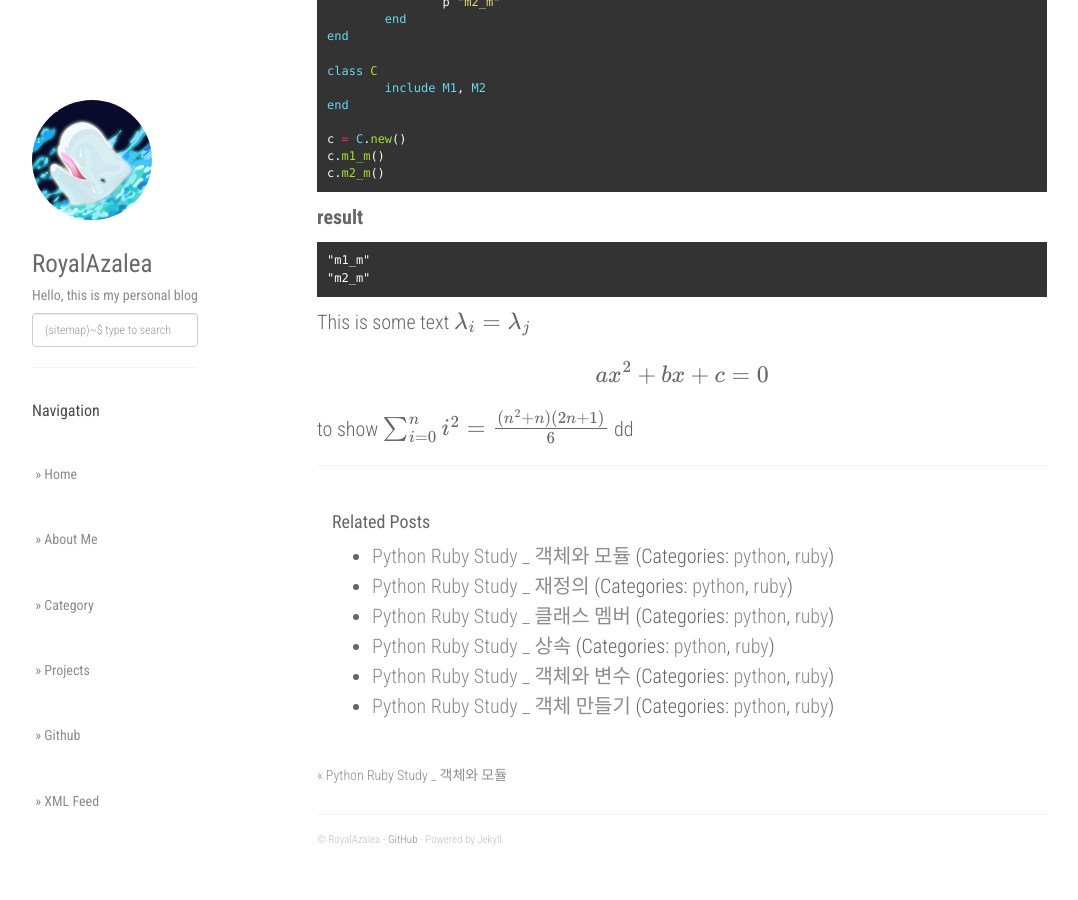
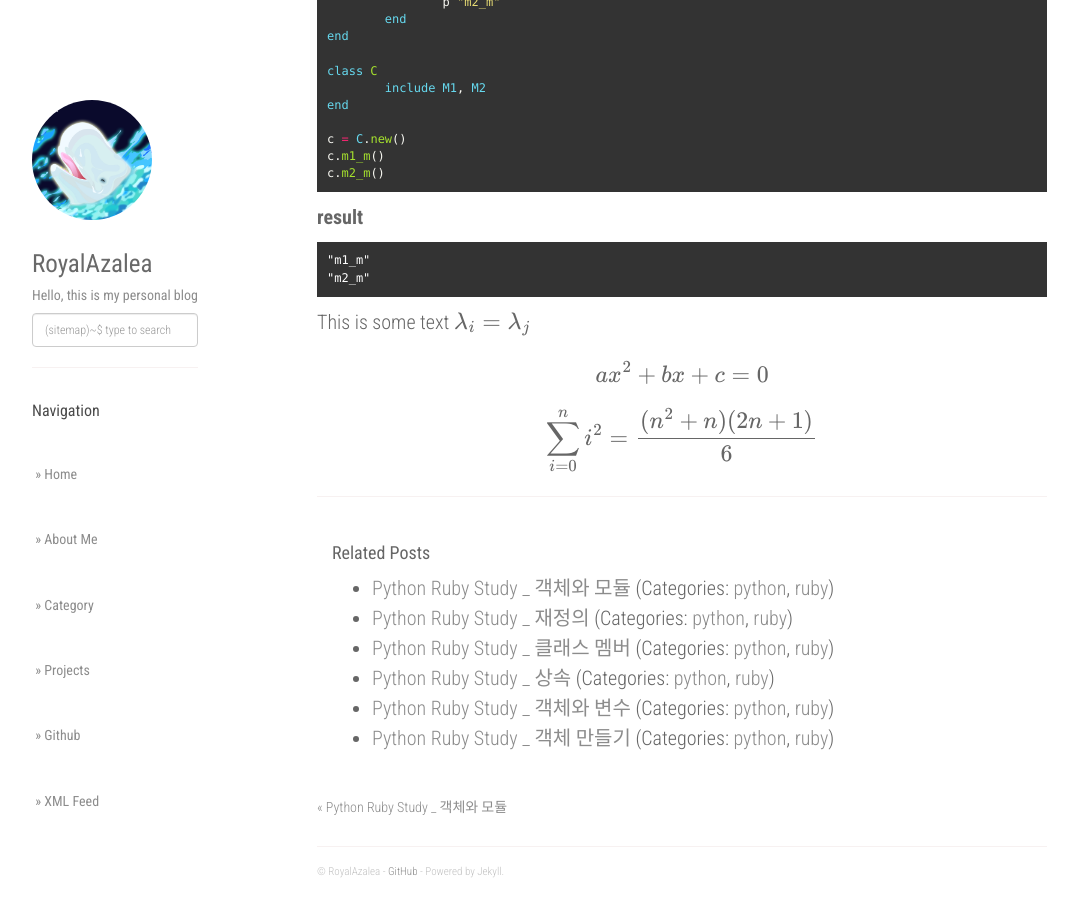
Before and after one commit to RoyalAzalea/RoyalAzalea.github.io, a Jekyll site: the page built from _posts/python-ruby-study/2017-02-07-python-ruby-study3.md, in a window 1280 px wide and 900 px high, scrolled down 2018 px. Shown: the whole window, without its empty margins (53-1131 px from the left). Built offline with Jekyll 4.4.1, drawn with Linux system fonts in a browser that asks for light colours; nearby versions of some CDN libraries; formulas are drawn with MathJax 3; before the commit the page ends 2886 px from its top, so only the background shows below that.

Commit message:
update_test

```diff
--- a/_posts/python-ruby-study/2017-02-07-python-ruby-study3.md
+++ b/_posts/python-ruby-study/2017-02-07-python-ruby-study3.md
@@ -138,4 +138,4 @@ $$
 ax^2 + bx + c = 0
 $$
 
-to show $\sum_{i=0}^n i^2 = \frac{(n^2+n)(2n+1)}{6}$ dd
+$$\sum_{i=0}^n i^2 = \frac{(n^2+n)(2n+1)}{6}$$
```
